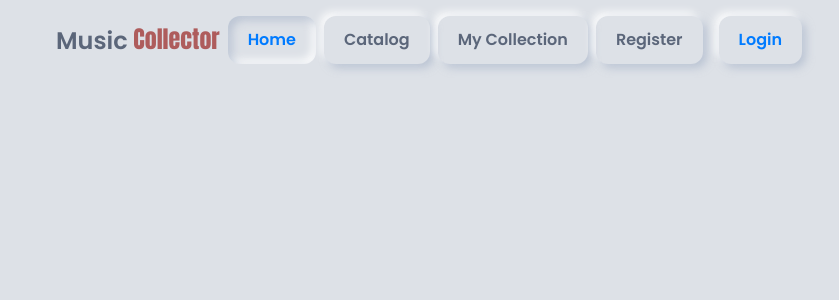
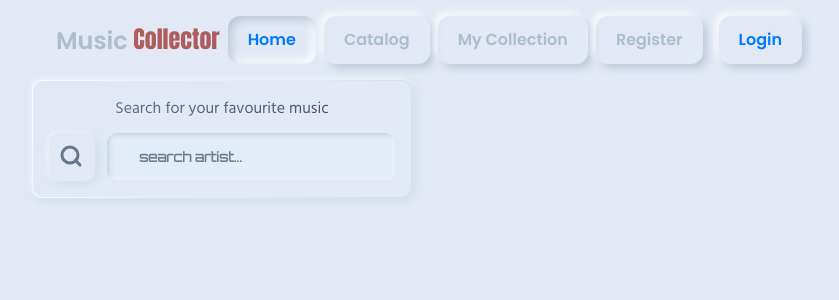
Before and after one commit to SvetlinGG/Music-Collector, a React (Vite) app: page / in a window 1280 px wide. Shown: the top 300 px of the page, without its empty margins (211-1050 px from the left). Built offline with nearby package versions, Linux system fonts and the light colour scheme.

Commit message:
make search input

```diff
--- a/public/styles/globals.css
+++ b/public/styles/globals.css
@@ -1,3 +1,4 @@
 @import '/public/styles/header.css';
 @import '/public/styles/variables.css';
-@import '/public/styles/login.css'
+@import '/public/styles/login.css';
+@import '/public//styles/home.css'
--- /dev/null
+++ b/public/styles/home.css
@@ -0,0 +1,110 @@
+@import url("https://fonts.googleapis.com/css?family=Orbitron&display=swap");
+@import url("https://fonts.googleapis.com/css?family=Hind&display=swap");
+* {
+  -webkit-font-smoothing: antialiased;
+  color: #acbdce;
+}
+
+:root {
+  --border-radius: 10px;
+}
+
+body, html {
+  background: #e2e9f4;
+  display: grid;
+  height: 100%;
+  grid-template: 1fr/100%;
+  place-items: center;
+}
+
+.Card {
+  padding: 1px;
+  border-radius: var(--border-radius);
+  background: linear-gradient(-67deg, rgba(200, 216, 231, 0.7), rgba(255, 255, 255, 0.8));
+  overflow: hidden;
+  box-shadow: -2px -2px 6px rgba(255, 255, 255, 0.6), 2px 2px 12px #c8d8e7;
+  width: 380px;
+}
+
+.CardInner {
+  padding: 16px 16px;
+  background-color: #e2e9f4;
+  border-radius: var(--border-radius);
+}
+
+.container {
+  display: flex;
+}
+
+.Icon {
+  min-width: 46px;
+  min-height: 46px;
+  display: flex;
+  align-items: center;
+  justify-content: center;
+  border-radius: var(--border-radius);
+  margin-right: 12px;
+  box-shadow: -2px -2px 6px rgba(255, 255, 255, 0.6), 2px 2px 12px #c8d8e7;
+}
+.Icon svg {
+  transform: translate(-1px, -1px);
+}
+
+label {
+  font-family: "Hind", sans-serif;
+  display: block;
+  color: #3c4b66;
+  margin-bottom: 12px;
+  background: linear-gradient(45deg, #6b7b8f, #3c4b66);
+  -webkit-background-clip: text;
+  -webkit-text-fill-color: transparent;
+}
+
+.InputContainer {
+  width: 100%;
+}
+
+input {
+  background-color: #e3edf7;
+  padding: 16px 32px;
+  border: none;
+  display: block;
+  font-family: "Orbitron", sans-serif;
+  font-weight: 600;
+  color: #a9b8c9;
+  -webkit-appearance: none;
+  transition: all 240ms ease-out;
+  width: 100%;
+}
+input::placeholder {
+  color: #6d7f8f;
+}
+input:focus {
+  outline: none;
+  color: #6d7f8f;
+  background-color: #eff5fa;
+}
+
+.InputContainer {
+  --top-shadow: inset 1px 1px 3px #c5d4e3, inset 2px 2px 6px #c5d4e3;
+  --bottom-shadow: inset -2px -2px 4px rgba(255,255,255, .7);
+  position: relative;
+  border-radius: var(--border-radius);
+  overflow: hidden;
+}
+.InputContainer:before, .InputContainer:after {
+  left: 0;
+  top: 0;
+  display: block;
+  content: "";
+  pointer-events: none;
+  width: 100%;
+  height: 100%;
+  position: absolute;
+}
+.InputContainer:before {
+  box-shadow: var(--bottom-shadow);
+}
+.InputContainer:after {
+  box-shadow: var(--top-shadow);
+}
--- a/src/App.jsx
+++ b/src/App.jsx
@@ -3,6 +3,7 @@ import Header from './components/layout/Header'
 import Login from './components/pages/Login'
 import { Route, Routes } from 'react-router'
 import Register from './components/register/Register'
+import Home from './components/pages/Home'
 
 
 function App() {
@@ -12,6 +13,7 @@ function App() {
     <>
       <Header />
       <Routes>
+        <Route path='/' element={<Home />} />
         <Route path='/login' element={<Login />} />
         <Route path='/register' element={<Register />} />
       </Routes>
--- /dev/null
+++ b/src/components/pages/Home.jsx
@@ -0,0 +1,32 @@
+export default function Home() {
+    return (
+       <div className="Card">
+            <div className="CardInner">
+                <label>Search for your favourite music</label>
+                <div className="container">
+                <div className="Icon">
+            <svg
+                xmlns="http://www.w3.org/2000/svg"
+                width={24}
+                height={24}
+                viewBox="0 0 24 24"
+                fill="none"
+                stroke="#657789"
+                strokeWidth={3}
+                strokeLinecap="round"
+                strokeLinejoin="round"
+                className="feather feather-search"
+            >
+          <circle cx={11} cy={11} r={8} />
+          <line x1={21} y1={21} x2="16.65" y2="16.65" />
+            </svg>
+            </div>
+      <div className="InputContainer">
+        <input placeholder="search artist..." />
+      </div>
+    </div>
+  </div>
+</div>
+
+    );
+}
```
